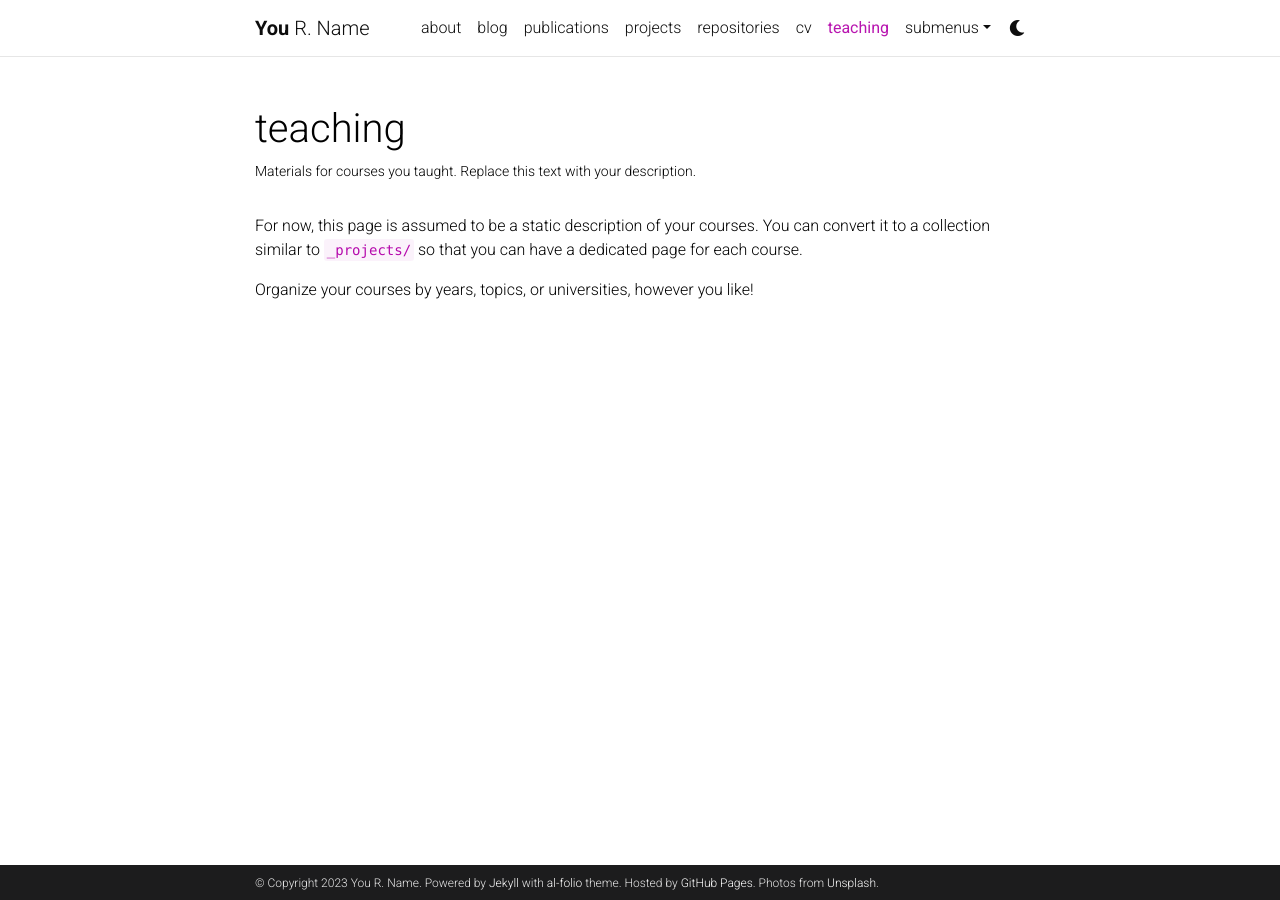
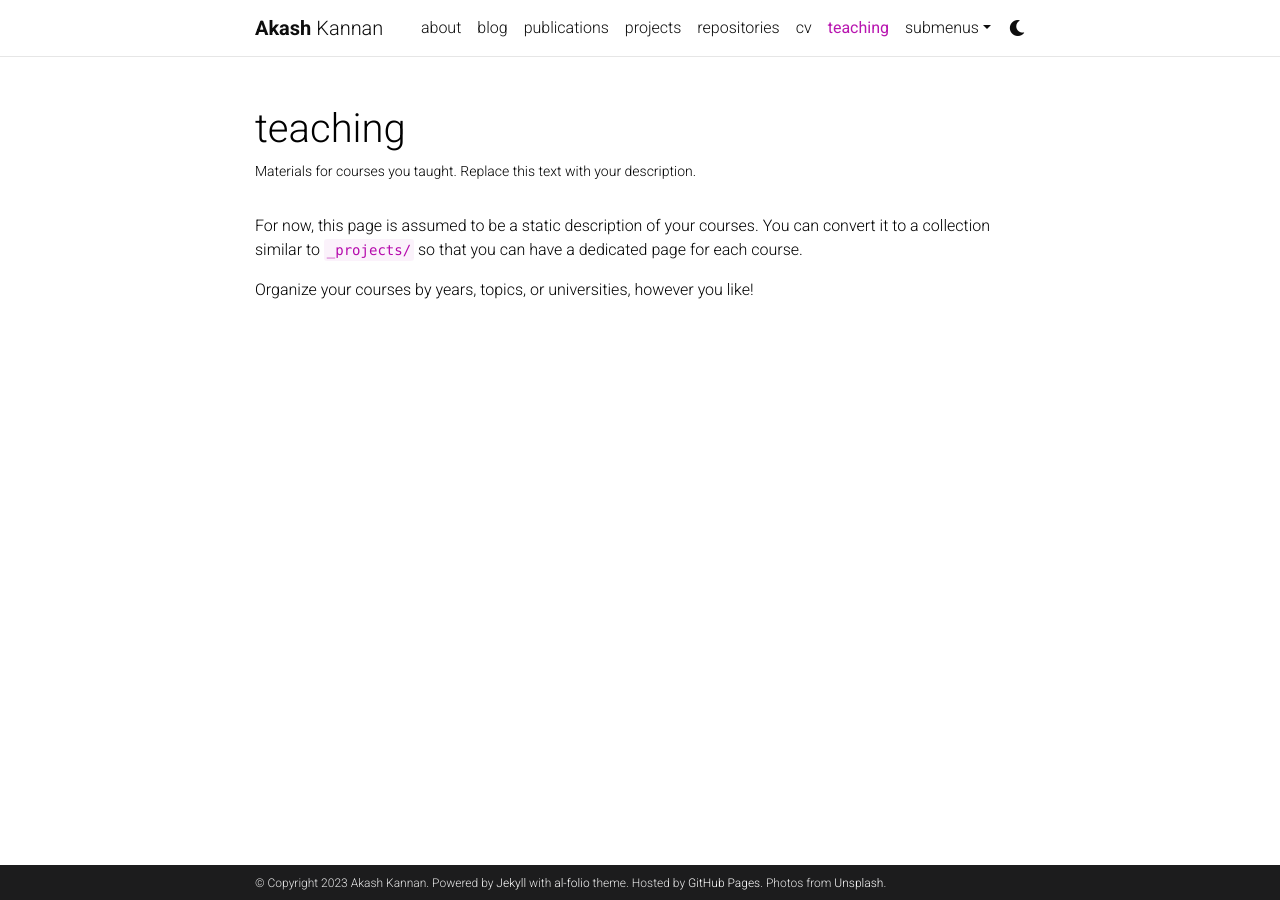
Before and after one commit to sky1712/sky1712.github.io, a Jekyll site: the page built from _pages/teaching.md, in a window 1280 px wide. Built offline with Jekyll 4.4.1, drawn with Linux system fonts in a browser that asks for light colours; comment, search, counter and statistics services are not loaded; a style sheet for code colours, icons or effects is not loaded.

Commit message:
added name to config

```diff
--- a/_config.yml
+++ b/_config.yml
@@ -3,9 +3,9 @@
 # -----------------------------------------------------------------------------
 
 title: blank # the website title (if blank, full name will be used instead)
-first_name: You
-middle_name: R.
-last_name: Name
+first_name: Akash
+middle_name:
+last_name: Kannan
 email: you@example.com
 description: > # the ">" symbol means to ignore newlines until "footer_text:"
   A simple, whitespace theme for academics. Based on [*folio](https://github.com/bogoli/-folio) design.
```
